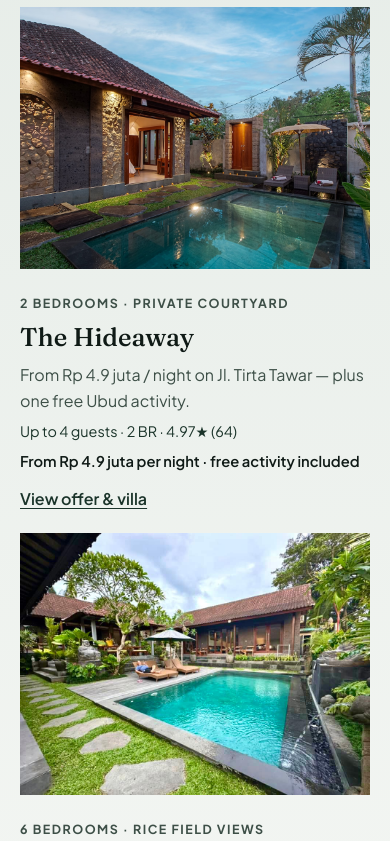
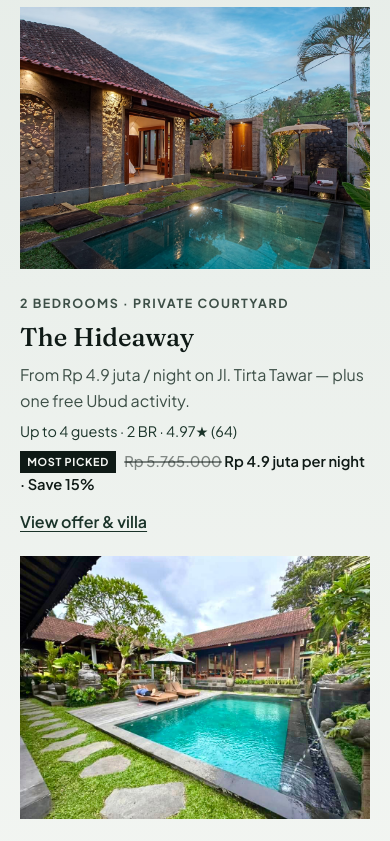
Before and after one commit to dewaprabawa/ubudvillastays, a Next.js app: page / in a window 390 px wide. Shown: the part 1156-1997 px from the top of the page. Built offline with nearby package versions, Linux system fonts and the light colour scheme.

Commit message:
Improve Hideaway offer UI with 15% savings and Most picked
Show strikethrough Rp 5.765.000, Save 15% to Rp 4.9 juta / night,
Most picked badges on the offer and cycling activity, and mirror the
pricing UI in homepage and villa grid teasers.

```diff
--- a/src/components/GuidesTeaser.tsx
+++ b/src/components/GuidesTeaser.tsx
@@ -17,7 +17,8 @@ export function GuidesTeaser() {
         </p>
         <p className={styles.deal}>
           <Link href="/villas/the-hideaway#offer">
-            The Hideaway from Rp 4.9 juta / night · free activity included
+            The Hideaway · Most picked · Save 15% — was Rp 5.765.000, now Rp
+            4.9 juta / night
           </Link>
         </p>
         <ul className={styles.list}>
--- a/src/components/HomeHero.tsx
+++ b/src/components/HomeHero.tsx
@@ -34,7 +34,7 @@ export function HomeHero() {
         </h1>
         <p className={styles.support}>
           {offer
-            ? `${featured.name} from ${offer.priceLabel} ${offer.pricePer}, with one free Ubud activity — or gather at Sawah Retreat on the same Tirta Tawar lane.`
+            ? `${featured.name}: ${offer.badge} · ${offer.savingsLabel} — was ${offer.priceWasLabel}, now ${offer.priceLabel} ${offer.pricePer} with one free Ubud activity. Or gather at Sawah Retreat on the same Tirta Tawar lane.`
             : siteConfig.tagline}
         </p>
         <div className={styles.actions}>
--- a/src/components/JsonLd.tsx
+++ b/src/components/JsonLd.tsx
@@ -24,8 +24,17 @@ function lodgingSchema(villa?: Villa) {
           url: `${siteConfig.url}/villas/${villa.slug}#offer`,
           price: villa.offer.priceAmount,
           priceCurrency: villa.offer.currency,
-          priceSpecification: {
+          priceSpecification: [
+            {
               "@type": "UnitPriceSpecification",
+              priceType: "https://schema.org/ListPrice",
+              price: villa.offer.priceWasAmount,
+              priceCurrency: villa.offer.currency,
+              unitText: "NIGHT",
+            },
+            {
+              "@type": "UnitPriceSpecification",
+              priceType: "https://schema.org/SalePrice",
               price: villa.offer.priceAmount,
               priceCurrency: villa.offer.currency,
               unitText: "NIGHT",
@@ -35,8 +44,10 @@ function lodgingSchema(villa?: Villa) {
                 unitCode: "DAY",
               },
             },
+          ],
           availability: "https://schema.org/InStock",
           category: "VacationRental",
+          discount: `${villa.offer.savingsPercent}%`,
           eligibleRegion: {
             "@type": "Place",
             name: `${siteConfig.location.area}, ${siteConfig.location.city}, ${siteConfig.location.region}`,
--- a/src/components/VillaGrid.module.css
+++ b/src/components/VillaGrid.module.css
@@ -105,6 +105,26 @@
   font-size: 0.92rem;
   font-weight: 600;
   color: var(--ink) !important;
+  line-height: 1.45;
+}
+
+.offerBadge {
+  display: inline-block;
+  margin-right: 0.35rem;
+  padding: 0.15rem 0.45rem;
+  font-size: 0.68rem;
+  font-weight: 700;
+  letter-spacing: 0.06em;
+  text-transform: uppercase;
+  background: var(--ink);
+  color: var(--limestone);
+  vertical-align: 0.05em;
+}
+
+.was {
+  font-weight: 500;
+  color: rgba(15, 26, 22, 0.5);
+  text-decoration-thickness: 1.5px;
 }
 
 .cta {
--- a/src/components/VillaGrid.tsx
+++ b/src/components/VillaGrid.tsx
@@ -51,8 +51,11 @@ export function VillaGrid() {
                 </p>
                 {villa.offer ? (
                   <p className={styles.offer}>
-                    From {villa.offer.priceLabel} {villa.offer.pricePer} · free
-                    activity included
+                    <span className={styles.offerBadge}>{villa.offer.badge}</span>
+                    {" "}
+                    <s className={styles.was}>{villa.offer.priceWasLabel}</s>{" "}
+                    {villa.offer.priceLabel} {villa.offer.pricePer} ·{" "}
+                    {villa.offer.savingsLabel}
                   </p>
                 ) : villa.pitch ? (
                   <p className={styles.offer}>
--- a/src/components/VillaOffer.module.css
+++ b/src/components/VillaOffer.module.css
@@ -15,7 +15,37 @@
 }
 
 .intro {
-  max-width: 40rem;
+  max-width: 42rem;
+}
+
+.badges {
+  display: flex;
+  flex-wrap: wrap;
+  gap: 0.55rem;
+  margin: 0 0 1rem;
+}
+
+.badgePopular,
+.badgeSave,
+.activityBadge {
+  display: inline-flex;
+  align-items: center;
+  padding: 0.35rem 0.7rem;
+  font-size: 0.72rem;
+  font-weight: 700;
+  letter-spacing: 0.08em;
+  text-transform: uppercase;
+}
+
+.badgePopular {
+  background: var(--ink);
+  color: var(--limestone);
+}
+
+.badgeSave {
+  background: rgba(58, 122, 134, 0.16);
+  color: var(--canopy);
+  border: 1px solid rgba(58, 122, 134, 0.28);
 }
 
 .kicker {
@@ -27,17 +57,55 @@
   color: var(--lagoon);
 }
 
+.priceBlock {
+  margin: 0 0 1.15rem;
+  padding: 1.15rem 1.2rem 1.2rem;
+  border: 1px solid rgba(20, 38, 31, 0.12);
+  background:
+    linear-gradient(
+      135deg,
+      rgba(255, 255, 255, 0.72),
+      rgba(245, 247, 244, 0.4)
+    );
+}
+
+.was {
+  display: flex;
+  flex-wrap: wrap;
+  align-items: baseline;
+  gap: 0.4rem 0.55rem;
+  margin: 0;
+  font-size: 1rem;
+  color: rgba(15, 26, 22, 0.55);
+}
+
+.wasLabel {
+  font-size: 0.78rem;
+  font-weight: 650;
+  letter-spacing: 0.08em;
+  text-transform: uppercase;
+}
+
+.was s {
+  text-decoration-thickness: 1.5px;
+  text-decoration-color: rgba(15, 26, 22, 0.45);
+}
+
+.wasPer {
+  font-size: 0.85rem;
+}
+
 .price {
   display: flex;
   flex-wrap: wrap;
   align-items: baseline;
   gap: 0.55rem 0.85rem;
-  margin: 0 0 0.85rem;
+  margin: 0.45rem 0 0;
 }
 
 .amount {
   font-family: var(--font-display);
-  font-size: clamp(2.2rem, 5vw, 3.2rem);
+  font-size: clamp(2.35rem, 5.2vw, 3.35rem);
   font-weight: 500;
   letter-spacing: -0.02em;
   color: var(--ink);
@@ -48,6 +116,14 @@
   font-size: 1rem;
   font-weight: 600;
   color: var(--canopy);
+}
+
+.savingsNote {
+  margin: 0.7rem 0 0;
+  font-size: 0.92rem;
+  line-height: 1.45;
+  color: var(--canopy);
+  font-weight: 600;
 }
 
 .title {
@@ -79,10 +155,27 @@
 }
 
 .activity {
+  position: relative;
   display: grid;
   gap: 1rem;
   padding-top: 1.25rem;
   border-top: 1px solid rgba(20, 38, 31, 0.12);
+}
+
+.activityFeatured {
+  padding: 1.15rem 1rem 1rem;
+  border: 1px solid rgba(20, 38, 31, 0.16);
+  border-top: 1px solid rgba(20, 38, 31, 0.16);
+  background: rgba(255, 255, 255, 0.45);
+}
+
+.activityBadge {
+  position: absolute;
+  top: 0.85rem;
+  left: 0.85rem;
+  z-index: 2;
+  background: var(--ink);
+  color: var(--limestone);
 }
 
 .media {
@@ -207,11 +300,16 @@
   .activities {
     grid-template-columns: 1fr 1fr;
     gap: 1.75rem;
+    align-items: stretch;
   }
 
   .activity {
     border-top: none;
     padding-top: 0;
+  }
+
+  .activityFeatured {
+    padding: 1.15rem;
   }
 
   .media {
--- a/src/lib/site.ts
+++ b/src/lib/site.ts
@@ -11,12 +11,18 @@ export type VillaOfferActivity = {
   url: string;
   image: string;
   imageAlt: string;
+  mostPicked?: boolean;
 };
 
 export type VillaOffer = {
   priceLabel: string;
   pricePer: string;
   priceAmount: number;
+  priceWasLabel: string;
+  priceWasAmount: number;
+  savingsPercent: number;
+  savingsLabel: string;
+  badge: string;
   currency: "IDR";
   eyebrow: string;
   headline: string;
@@ -180,10 +186,16 @@ export const villas: Villa[] = [
       priceLabel: "Rp 4.9 juta",
       pricePer: "per night",
       priceAmount: 4900000,
+      // 15% off: Rp 5.765.000 → Rp 4.900.000
+      priceWasLabel: "Rp 5.765.000",
+      priceWasAmount: 5765000,
+      savingsPercent: 15,
+      savingsLabel: "Save 15%",
+      badge: "Most picked",
       currency: "IDR",
       eyebrow: "Commercial stay · Tirta Tawar, Ubud",
       headline: "Villa nights with a free Ubud experience included.",
-      lede: "Book The Hideaway from Rp 4.9 juta per night on Jl. Tirta Tawar — a holiday or longer investment-friendly stay with a private pool, and pick one complimentary activity from Sekar Bali Activity.",
+      lede: "Book The Hideaway at Rp 4.9 juta per night (15% off Rp 5.765.000) on Jl. Tirta Tawar — a holiday or longer investment-friendly stay with a private pool, and pick one complimentary activity from Sekar Bali Activity.",
       activityIntro:
         "Your stay includes one free activity (choose one for your party):",
       activities: [
@@ -194,6 +206,7 @@ export const villas: Villa[] = [
           image: "/images/marketing/ubud-ricefield-cycling.jpg",
           imageAlt:
             "Guests cycling through green Ubud rice fields on a guided tour",
+          mostPicked: true,
         },
         {
           title: "Balinese cooking class (rice terrace)",
@@ -400,6 +413,6 @@ export function villaOfferWhatsApp(villa: Villa) {
   if (!villa.offer) return whatsappHref(villa.name);
   return whatsappHref(
     villa.name,
-    `Hi! I'm interested in The Hideaway at Rp 4.9 juta per night on Jl. Tirta Tawar, Ubud — including one free activity (rice field cycling + lunch OR Balinese cooking class). My dates are:`,
+    `Hi! I'm interested in The Hideaway Most picked offer — Rp 4.9 juta per night (15% off Rp 5.765.000) on Jl. Tirta Tawar, Ubud — including one free activity (rice field cycling + lunch OR Balinese cooking class). My dates are:`,
   );
 }
```
Also changed, not shown: src/components/VillaOffer.tsx (+28 -5 lines), src/components/guides/GuideArticle.tsx (+4 -3 lines). Lines whose indentation alone changed are shown as unchanged.
